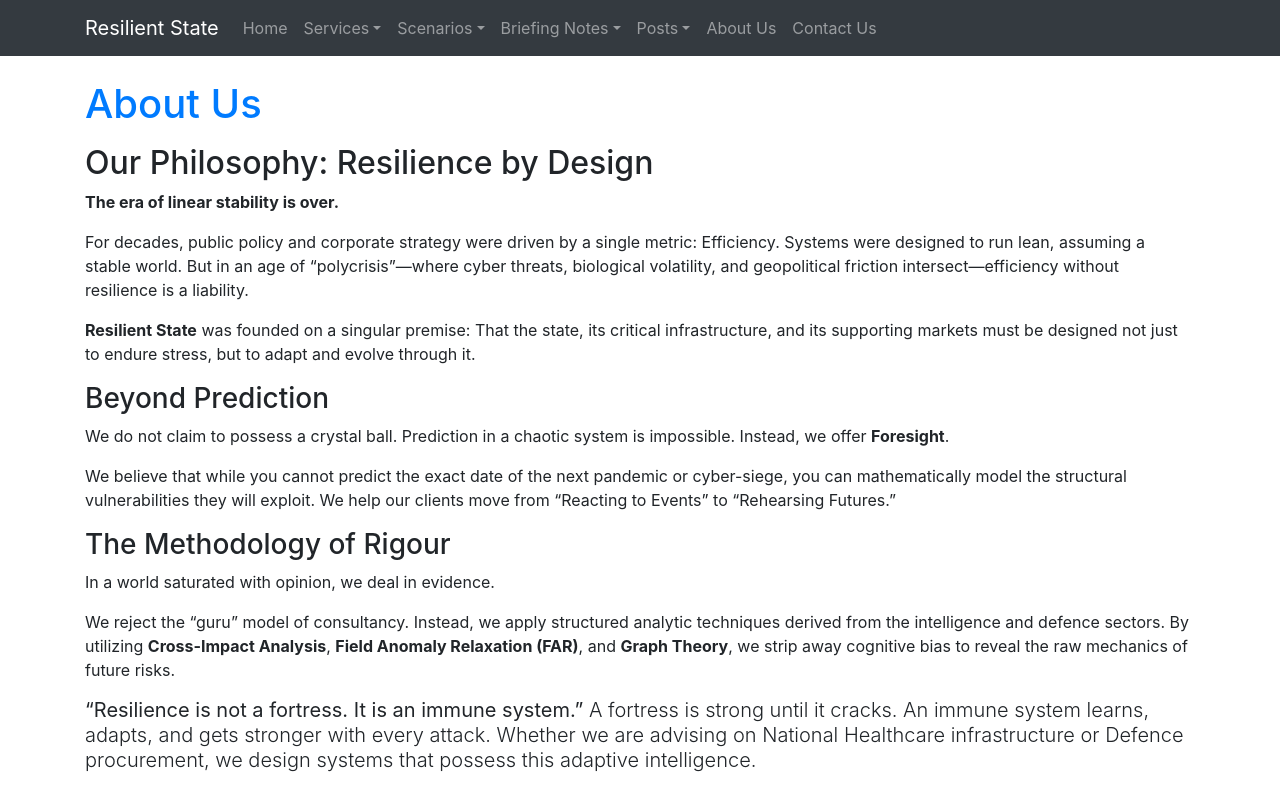
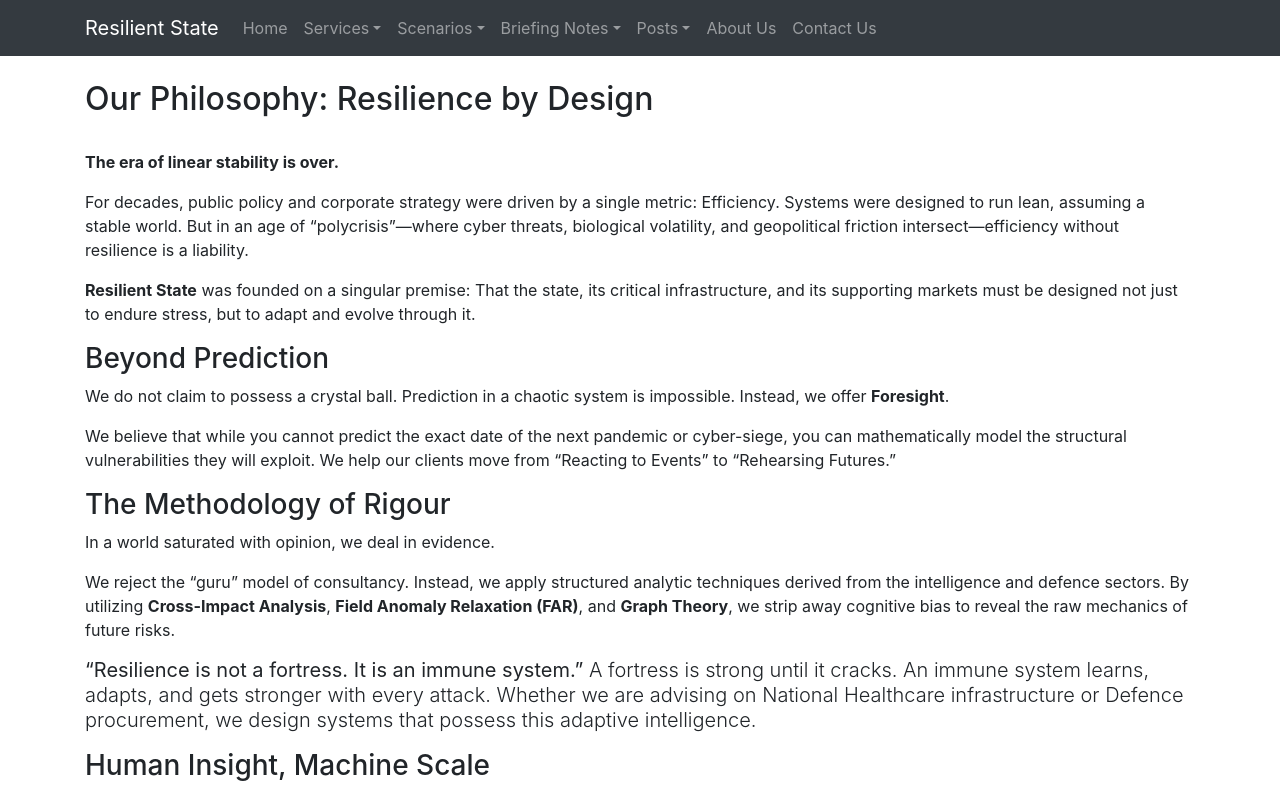
Before and after one commit to williamhpayne/resilientstate, a plain HTML site: page about-us/index.html in a window 1280 px wide. Shown: the top 786 px of the page. Drawn offline with Linux system fonts and the light colour scheme.

Commit message:
Nikola auto commit.
Source commit: 25c12c25a070c36af2a31b627ea90005db06105d
Nikola version: 8.3.3

```diff
--- a/about-us/index.html
+++ b/about-us/index.html
@@ -15,9 +15,12 @@
 <meta property="og:title" content="About Us">
 <meta property="og:url" content="https://www.resilientstate.co.uk/about-us/">
 <meta property="og:description" content="Our Philosophy: Resilience by Design
+
+
+
 The era of linear stability is over.
 For decades, public policy and corporate strategy were driven by a
-single metric: Efficiency. Systems were designed to run lea">
+single metric: Efficiency. Systems were designed to run ">
 <meta property="og:type" content="article">
 <meta property="article:published_time" content="2025-12-17T12:42:28Z">
 </head>
@@ -99,12 +102,11 @@ bg-dark
 
 
 
-<article class="post-text storypage" itemscope="itemscope" itemtype="http://schema.org/Article"><header><h1 class="p-name entry-title" itemprop="headline name"><a href="." class="u-url">About Us</a></h1>
-
-
-
-    </header><div class="e-content entry-content" itemprop="articleBody text">
+<article class="post-text storypage" itemscope="itemscope" itemtype="http://schema.org/Article"><header></header><div class="e-content entry-content" itemprop="articleBody text">
     <section id="our-philosophy-resilience-by-design"><h2>Our Philosophy: Resilience by Design</h2>
+<div class="line-block">
+<div class="line"><br></div>
+</div>
 <p><strong>The era of linear stability is over.</strong></p>
 <p>For decades, public policy and corporate strategy were driven by a
 single metric: Efficiency. Systems were designed to run lean, assuming a
```
Also changed, not shown: 2 other files.
